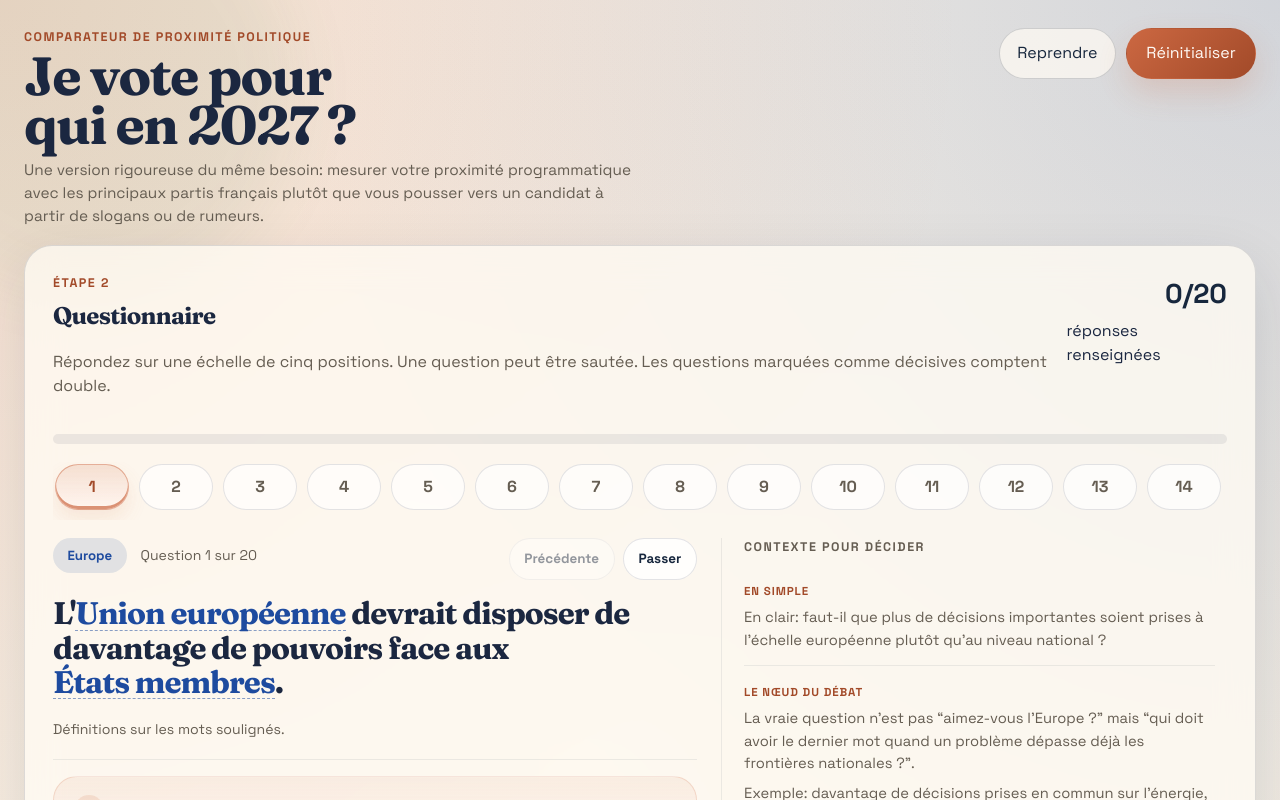
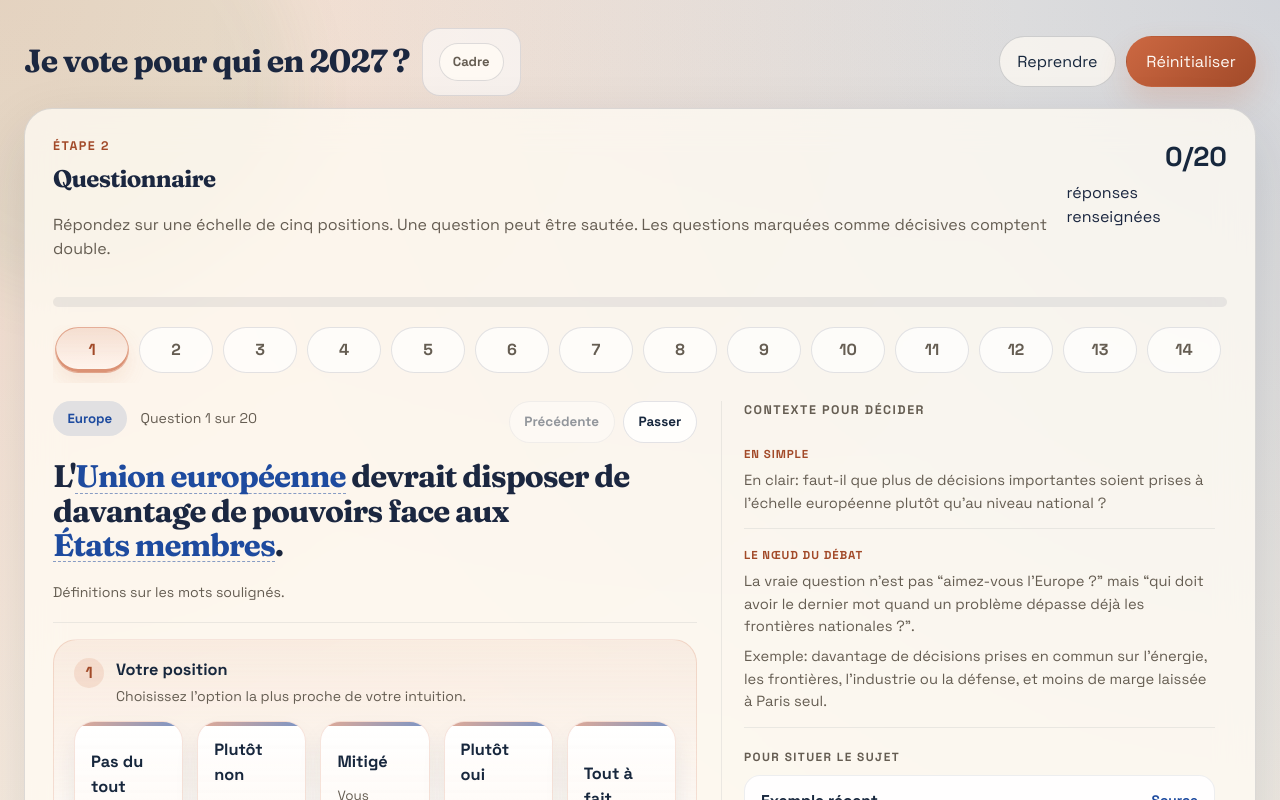
Before and after one commit to ArthurCalvi/jevotepourquien2027, a React (Vite) app: page / in a window 1280 px wide. Both pictures are taken after a click on the button "Commencer le comparateur". Shown: the top 800 px of the page. Built offline with nearby package versions, Linux system fonts and the light colour scheme.

Commit message:
Make quiz header compact and free question context height

```diff
--- a/src/App.tsx
+++ b/src/App.tsx
@@ -228,6 +228,8 @@ function renderGlossaryText(text: string, glossary: GlossaryTerm[]): ReactNode {
 }
 
 function App() {
+  const topbarDescription =
+    "Une version rigoureuse du même besoin: mesurer votre proximité programmatique avec les principaux partis français plutôt que vous pousser vers un candidat à partir de slogans ou de rumeurs."
   const [phase, setPhase] = useState<Phase>('intro')
   const [activeQuestionIndex, setActiveQuestionIndex] = useState(0)
   const [responses, setResponses] = useState(createBlankResponseMap)
@@ -272,6 +274,7 @@ function App() {
   const economicProfile = describeEconomicProfile(userMapPosition.x)
   const opennessProfile = describeOpennessProfile(userMapPosition.y)
   const isFocusMode = phase === 'quiz' || phase === 'future'
+  const isCompactTopbar = phase !== 'intro'
 
   useEffect(() => {
     matchesRef.current = matches
@@ -604,15 +607,25 @@ function App() {
       <div className="ambient ambient-left" />
       <div className="ambient ambient-right" />
 
-      <header className="topbar">
-        <div>
-          <p className="eyebrow">Comparateur de proximité politique</p>
-          <h1>Je vote pour qui en 2027 ?</h1>
-          <p className="lead">
-            Une version rigoureuse du même besoin: mesurer votre proximité programmatique
-            avec les principaux partis français plutôt que vous pousser vers un candidat à
-            partir de slogans ou de rumeurs.
-          </p>
+      <header className={`topbar${isCompactTopbar ? ' is-compact' : ''}`}>
+        <div className="topbar-copy">
+          {isCompactTopbar ? (
+            <div className="topbar-title-row">
+              <h1>Je vote pour qui en 2027 ?</h1>
+              <details className="topbar-help">
+                <summary>Cadre</summary>
+                <div className="topbar-help-card">
+                  <p>{topbarDescription}</p>
+                </div>
+              </details>
+            </div>
+          ) : (
+            <>
+              <p className="eyebrow">Comparateur de proximité politique</p>
+              <h1>Je vote pour qui en 2027 ?</h1>
+              <p className="lead">{topbarDescription}</p>
+            </>
+          )}
         </div>
 
         <div className="header-actions">
--- a/src/index.css
+++ b/src/index.css
@@ -123,6 +123,23 @@ summary:focus-visible {
   margin-bottom: 18px;
 }
 
+.topbar.is-compact {
+  align-items: center;
+  gap: 14px;
+  margin-bottom: 12px;
+}
+
+.topbar-copy {
+  min-width: 0;
+}
+
+.topbar-title-row {
+  display: flex;
+  align-items: center;
+  gap: 12px;
+  min-width: 0;
+}
+
 .topbar h1,
 .card h2,
 .card h3,
@@ -137,6 +154,14 @@ summary:focus-visible {
   font-size: clamp(2.1rem, 4.2vw, 4rem);
   line-height: 0.92;
   max-width: 9ch;
+}
+
+.topbar.is-compact h1 {
+  margin: 0;
+  max-width: none;
+  font-size: clamp(1.45rem, 2.5vw, 2.05rem);
+  line-height: 0.96;
+  white-space: nowrap;
 }
 
 .lead {
@@ -168,6 +193,7 @@ summary:focus-visible {
 
 .header-actions {
   gap: 10px;
+  flex-shrink: 0;
 }
 
 .primary-button,
@@ -209,6 +235,51 @@ summary:focus-visible {
   background: transparent;
   color: var(--muted);
   padding: 0.72rem 0.96rem;
+}
+
+.topbar-help {
+  position: relative;
+  flex-shrink: 0;
+}
+
+.topbar-help summary {
+  list-style: none;
+  display: inline-flex;
+  align-items: center;
+  justify-content: center;
+  min-height: 34px;
+  padding: 0.5rem 0.82rem;
+  border-radius: 999px;
+  border: 1px solid rgba(27, 39, 64, 0.14);
+  background: rgba(255, 251, 244, 0.82);
+  color: var(--muted);
+  font-size: 0.82rem;
+  font-weight: 700;
+  cursor: pointer;
+}
+
+.topbar-help summary::-webkit-details-marker {
+  display: none;
+}
+
+.topbar-help-card {
+  position: absolute;
+  top: calc(100% + 10px);
+  left: 0;
+  z-index: 4;
+  width: min(420px, 72vw);
+  padding: 14px 16px;
+  border-radius: 18px;
+  border: 1px solid rgba(27, 39, 64, 0.12);
+  background: rgba(255, 251, 244, 0.98);
+  box-shadow: 0 20px 42px rgba(17, 32, 54, 0.14);
+}
+
+.topbar-help-card p {
+  margin: 0;
+  color: var(--muted);
+  font-size: 0.92rem;
+  line-height: 1.5;
 }
 
 .secondary-button:disabled,
@@ -679,8 +750,8 @@ summary:focus-visible {
 }
 
 .question-context-column {
-  display: grid;
-  grid-template-rows: auto minmax(0, 1fr);
+  display: flex;
+  flex-direction: column;
   gap: 12px;
   border-left: 1px solid rgba(27, 39, 64, 0.08);
   padding-left: 22px;
@@ -703,12 +774,9 @@ summary:focus-visible {
   display: grid;
   align-content: start;
   gap: 18px;
-  min-height: 0;
-  position: sticky;
-  top: 18px;
-  max-height: calc(100vh - 36px);
-  overflow-y: auto;
-  overscroll-behavior: contain;
+  flex: 1;
+  min-height: 100%;
+  overflow: visible;
   padding-right: 6px;
 }
 
@@ -2108,13 +2176,13 @@ summary {
 
   .question-context-column {
     position: static;
-    height: auto;
     overflow: visible;
     padding-right: 0;
   }
 
   .question-context-scroll {
     overflow: visible;
+    min-height: 0;
   }
 }
 
@@ -2131,6 +2199,14 @@ summary {
     flex-wrap: wrap;
   }
 
+  .topbar.is-compact {
+    align-items: flex-start;
+  }
+
+  .topbar.is-compact .topbar-title-row {
+    flex-wrap: wrap;
+  }
+
   .party-grid {
     grid-template-columns: 1fr;
   }
@@ -2165,6 +2241,10 @@ summary {
   .question-context-column {
     border-left: 0;
     padding-left: 0;
+  }
+
+  .topbar.is-compact h1 {
+    white-space: normal;
   }
 
   .question-notes {
```
